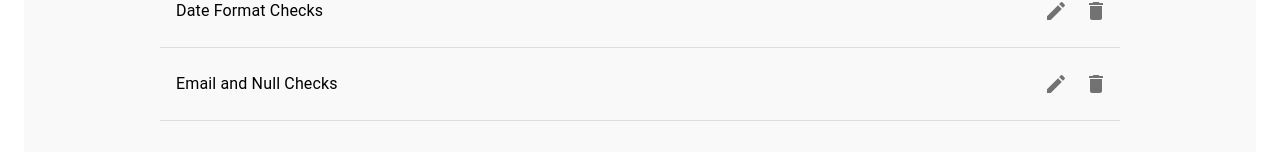
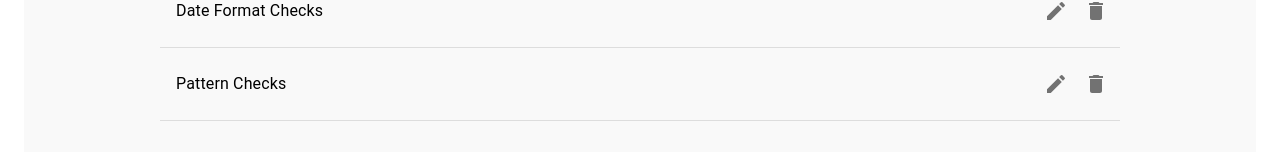
Before and after one commit to Serenity-Clicksense/data-primo, a React (Create React App) app in the folder data-primo/: page /manageCategories in a window 1280 px wide. Shown: the part 350-502 px from the top of the page. Built offline with nearby package versions, Linux system fonts and the light colour scheme.

Commit message:
update ManageCategories

```diff
--- a/data-primo/src/pages/ManageCategories.js
+++ b/data-primo/src/pages/ManageCategories.js
@@ -12,7 +12,7 @@ function ManageCategories() {
     return storedCategories ? JSON.parse(storedCategories) : [
       "Data Type Checks",
       "Date Format Checks",
-      "Email and Null Checks",
+      "Pattern Checks",
       "Comparison Checks",
       "Data Integrity Checks",
       "Custom Checks"
```
